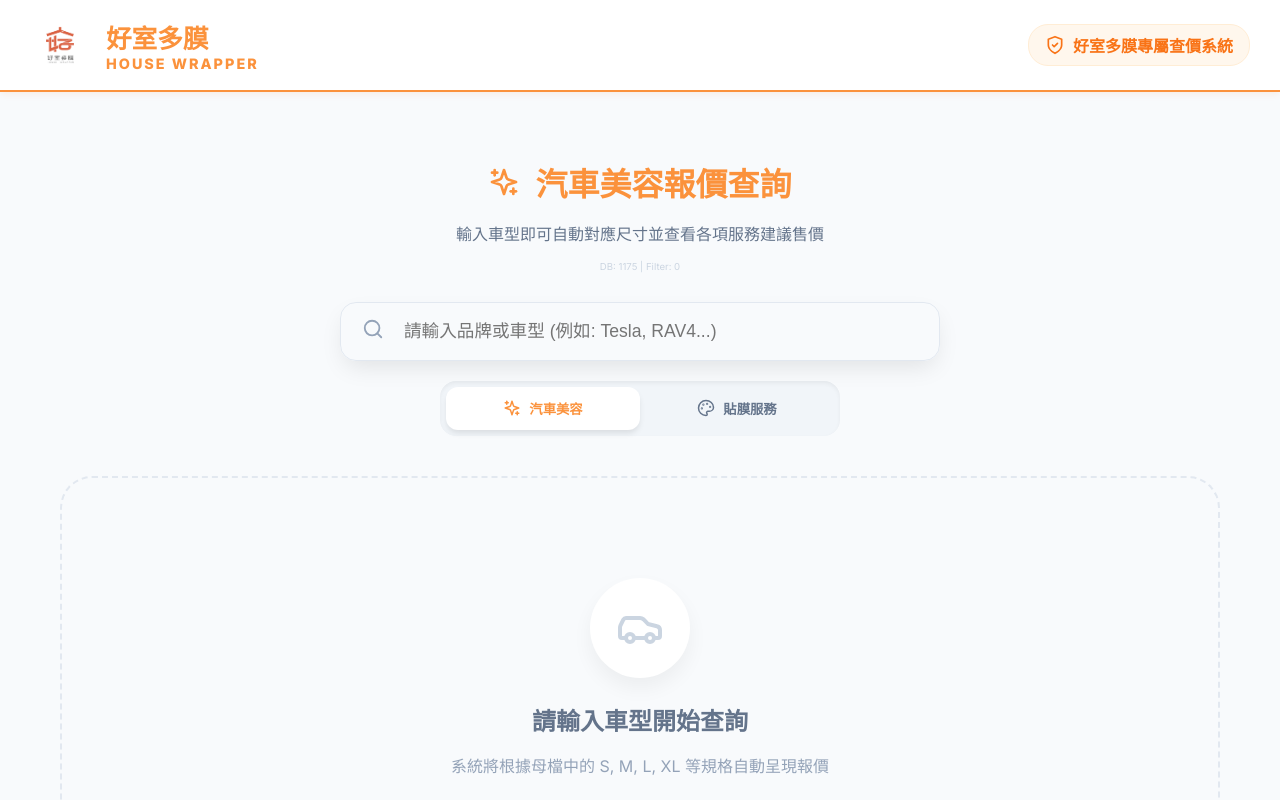
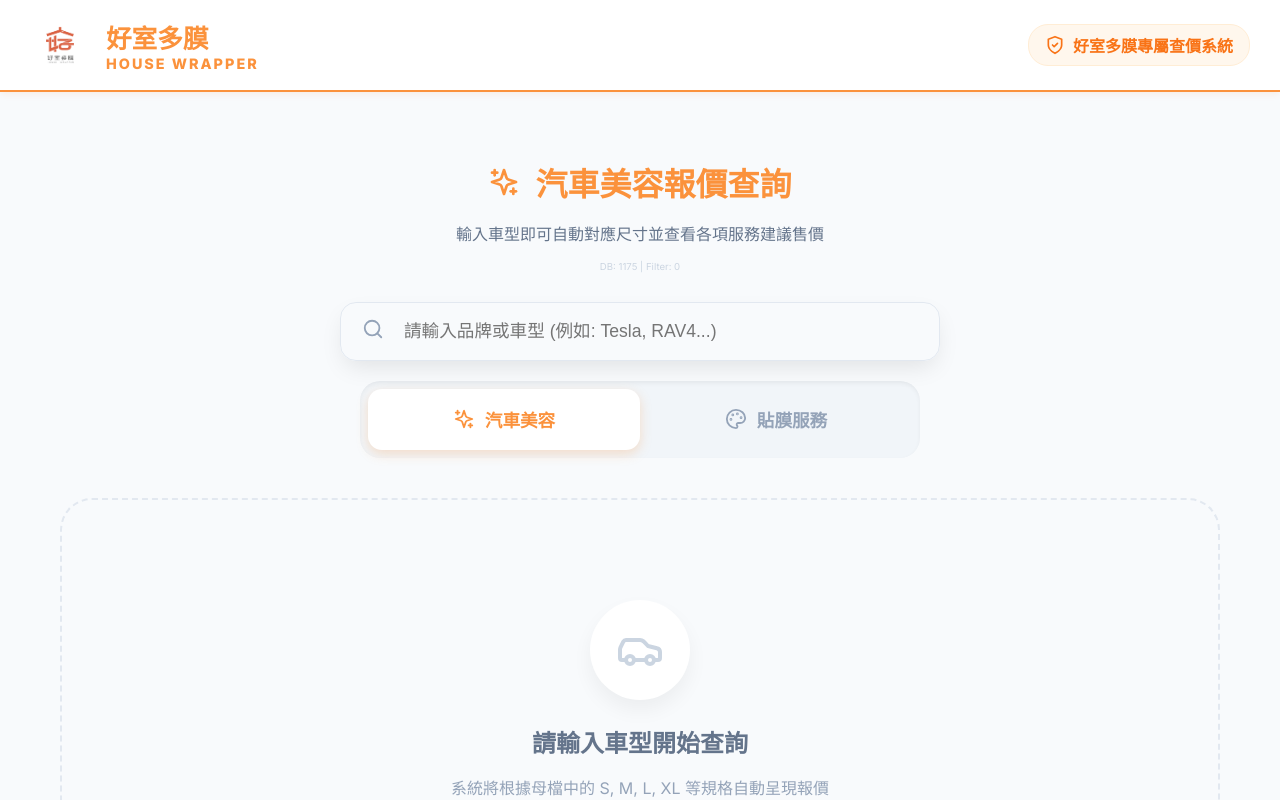
Before and after one commit to chenden13/housewrapper-price, a React (Vite) app: page / in a window 1280 px wide. Shown: the top 800 px of the page. Built offline with nearby package versions, Linux system fonts and the light colour scheme.

Commit message:
update-tabs-colors

```diff
--- a/src/PriceInquiryPage.tsx
+++ b/src/PriceInquiryPage.tsx
@@ -195,7 +195,7 @@ export const PriceInquiryPage: React.FC<PriceInquiryPageProps> = ({ vehicleMaste
           {activeCategory === 'detailing' ? (
             <><Sparkles size={32} color="#fb923c" /> 汽車美容報價查詢</>
           ) : (
-            <><Palette size={32} color="#4f46e5" /> 貼膜施工報價查詢</>
+            <><Palette size={32} color="#fb923c" /> 貼膜施工報價查詢</>
           )}
         </h2>
         <p style={{ color: '#64748b', fontSize: '1rem' }}>輸入車型即可自動對應尺寸並查看各項服務建議售價</p>
@@ -273,7 +273,7 @@ export const PriceInquiryPage: React.FC<PriceInquiryPageProps> = ({ vehicleMaste
                       <span style={{ marginLeft: '10px', color: '#64748b' }}>{v.model}</span>
                     </div>
                     <div style={{ display: 'flex', alignItems: 'center', gap: '8px' }}>
-                      <span style={{ background: '#e0e7ff', color: '#4f46e5', fontSize: '0.75rem', padding: '4px 8px', borderRadius: '6px', fontWeight: 'bold' }}>
+                      <span style={{ background: '#e0e7ff', color: '#fb923c', fontSize: '0.75rem', padding: '4px 8px', borderRadius: '6px', fontWeight: 'bold' }}>
                         貼膜: {v.size || 'M'}
                       </span>
                       <span style={{ background: '#e0f2fe', color: '#fb923c', fontSize: '0.75rem', padding: '4px 8px', borderRadius: '6px', fontWeight: 'bold' }}>
@@ -301,9 +301,9 @@ export const PriceInquiryPage: React.FC<PriceInquiryPageProps> = ({ vehicleMaste
           display: 'flex',
           justifyContent: 'center',
           background: '#f1f5f9',
-          padding: '6px',
-          borderRadius: '16px',
-          maxWidth: '400px',
+          padding: '8px',
+          borderRadius: '20px',
+          maxWidth: '560px',
           margin: '0 auto 40px auto',
           boxShadow: 'inset 0 2px 4px rgba(0,0,0,0.05)'
         }}>
@@ -311,43 +311,45 @@ export const PriceInquiryPage: React.FC<PriceInquiryPageProps> = ({ vehicleMaste
             onClick={() => setActiveCategory('detailing')}
             style={{
               flex: 1,
-              padding: '12px',
-              borderRadius: '12px',
+              padding: '18px 24px',
+              borderRadius: '14px',
               border: 'none',
               cursor: 'pointer',
-              fontWeight: 'bold',
+              fontWeight: '900',
+              fontSize: '1.1rem',
               display: 'flex',
               alignItems: 'center',
               justifyContent: 'center',
-              gap: '8px',
+              gap: '10px',
               background: activeCategory === 'detailing' ? '#fff' : 'transparent',
-              color: activeCategory === 'detailing' ? '#fb923c' : '#64748b',
-              boxShadow: activeCategory === 'detailing' ? '0 4px 6px -1px rgba(0, 0, 0, 0.1)' : 'none',
-              transition: 'all 0.2s'
+              color: activeCategory === 'detailing' ? '#fb923c' : '#94a3b8',
+              boxShadow: activeCategory === 'detailing' ? '0 4px 12px rgba(251,146,60,0.25)' : 'none',
+              transition: 'all 0.25s'
             }}
           >
-            <Sparkles size={18} /> 汽車美容
+            <Sparkles size={22} /> 汽車美容
           </button>
           <button
             onClick={() => setActiveCategory('film')}
             style={{
               flex: 1,
-              padding: '12px',
-              borderRadius: '12px',
+              padding: '18px 24px',
+              borderRadius: '14px',
               border: 'none',
               cursor: 'pointer',
-              fontWeight: 'bold',
+              fontWeight: '900',
+              fontSize: '1.1rem',
               display: 'flex',
               alignItems: 'center',
               justifyContent: 'center',
-              gap: '8px',
+              gap: '10px',
               background: activeCategory === 'film' ? '#fff' : 'transparent',
-              color: activeCategory === 'film' ? '#4f46e5' : '#64748b',
-              boxShadow: activeCategory === 'film' ? '0 4px 6px -1px rgba(0, 0, 0, 0.1)' : 'none',
-              transition: 'all 0.2s'
+              color: activeCategory === 'film' ? '#fb923c' : '#94a3b8',
+              boxShadow: activeCategory === 'film' ? '0 4px 12px rgba(251,146,60,0.25)' : 'none',
+              transition: 'all 0.25s'
             }}
           >
-            <Palette size={18} /> 貼膜服務
+            <Palette size={22} /> 貼膜服務
           </button>
         </div>
       )}
@@ -362,7 +364,7 @@ export const PriceInquiryPage: React.FC<PriceInquiryPageProps> = ({ vehicleMaste
             marginBottom: '30px',
             background: activeCategory === 'detailing'
               ? 'linear-gradient(135deg, #fb923c 0%, #c2410c 100%)'
-              : 'linear-gradient(135deg, #4f46e5 0%, #4338ca 100%)',
+              : 'linear-gradient(135deg, #fb923c 0%, #c2410c 100%)',
             padding: '25px 30px',
             borderRadius: '24px',
             color: '#fff',
@@ -395,7 +397,7 @@ export const PriceInquiryPage: React.FC<PriceInquiryPageProps> = ({ vehicleMaste
               <div style={{ display: 'flex', flexDirection: 'column', gap: '40px', gridColumn: 'span 2' }}>
                 {[
                   { title: "保養洗車、基本護理", icon: Droplets, theme: { main: '#fb923c', bg: '#f0f9ff', border: '#e0f2fe' }, items: detailingPrices.filter(i => ["經典洗", "光澤整備", "深層特勤", "鏡透打底Lv.1", "鏡透打底Lv.2", "視界去污"].includes(i.itemName)) },
-                  { title: "拋光鍍膜", icon: Sparkles, theme: { main: '#8b5cf6', bg: '#f5f3ff', border: '#ede9fe' }, items: detailingPrices.filter(i => ["S1單層護盾", "S1雙層護盾", "S2單層護盾", "S2雙層護盾", "視界強化", "鋁圈守護"].includes(i.itemName)) },
+                  { title: "拋光鍍膜", icon: Sparkles, theme: { main: '#8b5cf6', bg: '#fff7ed', border: '#ffedd5' }, items: detailingPrices.filter(i => ["S1單層護盾", "S1雙層護盾", "S2單層護盾", "S2雙層護盾", "視界強化", "鋁圈守護"].includes(i.itemName)) },
                   { title: "貼膜車專屬方案", icon: ShieldCheck, theme: { main: '#10b981', bg: '#ecfdf5', border: '#d1fae5' }, items: detailingPrices.filter(i => ["膜淨行動", "膜車專護方案"].includes(i.itemName)) }
                 ].map((group, gIdx) => {
                   const GroupIcon = group.icon;
@@ -499,7 +501,7 @@ export const PriceInquiryPage: React.FC<PriceInquiryPageProps> = ({ vehicleMaste
             <div style={{ display: 'grid', gridTemplateColumns: 'repeat(auto-fit, minmax(300px, 1fr))', gap: '25px' }}>
             {/* 改色膜 */}
             <div className="glass-panel" style={{ padding: '25px', borderRadius: '20px', border: '1px solid #e2e8f0', gridColumn: 'span 2' }}>
-              <div style={{ display: 'flex', alignItems: 'center', gap: '12px', marginBottom: '20px', color: '#4f46e5' }}>
+              <div style={{ display: 'flex', alignItems: 'center', gap: '12px', marginBottom: '20px', color: '#fb923c' }}>
                 <Palette size={24} />
                 <h4 style={{ margin: 0, fontSize: '1.2rem', fontWeight: '800' }}>全車改色膜 - 品牌系列報價</h4>
               </div>
@@ -508,7 +510,7 @@ export const PriceInquiryPage: React.FC<PriceInquiryPageProps> = ({ vehicleMaste
                 {/* AX Series */}
                 <div>
                   <div style={{ display: 'flex', alignItems: 'center', gap: '8px', marginBottom: '15px' }}>
-                    <div style={{ background: '#4f46e5', color: '#fff', padding: '2px 8px', borderRadius: '4px', fontSize: '0.8rem', fontWeight: 'bold' }}>AX</div>
+                    <div style={{ background: '#fb923c', color: '#fff', padding: '2px 8px', borderRadius: '4px', fontSize: '0.8rem', fontWeight: 'bold' }}>AX</div>
                     <span style={{ fontWeight: 'bold', color: '#1e293b' }}>AX 品牌系列</span>
                   </div>
                   <div style={{ display: 'flex', flexDirection: 'column', gap: '10px' }}>
@@ -544,18 +546,18 @@ export const PriceInquiryPage: React.FC<PriceInquiryPageProps> = ({ vehicleMaste
                 </div>
               </div>
 
-              <div style={{ marginTop: '25px', padding: '15px 20px', background: '#f5f3ff', borderRadius: '15px', border: '1px solid #ddd6fe' }}>
+              <div style={{ marginTop: '25px', padding: '15px 20px', background: '#fff7ed', borderRadius: '15px', border: '1px solid #ffedd5' }}>
                 <div style={{ display: 'flex', justifyContent: 'space-between', alignItems: 'center' }}>
                   <div style={{ display: 'flex', alignItems: 'center', gap: '12px' }}>
-                    <div style={{ background: '#7c3aed', color: '#fff', padding: '6px', borderRadius: '10px' }}>
+                    <div style={{ background: '#f97316', color: '#fff', padding: '6px', borderRadius: '10px' }}>
                       <ShieldCheck size={20} />
                     </div>
                     <div>
-                      <div style={{ fontWeight: 'bold', color: '#5b21b6', fontSize: '0.95rem' }}>全車改色加購 - 迎風面犀牛皮</div>
-                      <div style={{ fontSize: '0.75rem', color: '#7c3aed' }}>品牌: Pixel8bit (Hood+Fender)</div>
+                      <div style={{ fontWeight: 'bold', color: '#c2410c', fontSize: '0.95rem' }}>全車改色加購 - 迎風面犀牛皮</div>
+                      <div style={{ fontSize: '0.75rem', color: '#f97316' }}>品牌: Pixel8bit (Hood+Fender)</div>
                     </div>
                   </div>
-                  <div style={{ fontSize: '1.2rem', fontWeight: '900', color: '#5b21b6' }}>
+                  <div style={{ fontSize: '1.2rem', fontWeight: '900', color: '#c2410c' }}>
                     <span style={{ fontSize: '0.8rem', marginRight: '3px' }}>+ $</span>18,000
                   </div>
                 </div>
@@ -606,22 +608,22 @@ export const PriceInquiryPage: React.FC<PriceInquiryPageProps> = ({ vehicleMaste
                   <div style={{ display: 'flex', flexDirection: 'column', gap: '10px' }}>
                     {Object.entries(FRONT_PPF_PRICING).map(([name, base]) => (
                       <div key={name} style={{ display: 'flex', justifyContent: 'space-between', alignItems: 'center', padding: '12px 15px', background: '#f0f9ff', borderRadius: '10px', border: '1px solid #e0f2fe' }}>
-                        <span style={{ fontSize: '0.9rem', color: '#0369a1', fontWeight: '600' }}>{name}</span>
-                        <span style={{ fontSize: '1.1rem', fontWeight: '800', color: '#0c4a6e' }}>
+                        <span style={{ fontSize: '0.9rem', color: '#f97316', fontWeight: '600' }}>{name}</span>
+                        <span style={{ fontSize: '1.1rem', fontWeight: '800', color: '#c2410c' }}>
                           ${calculateFrontPpfPrice(base, selectedVehicle.size).toLocaleString()}
                         </span>
                       </div>
                     ))}
                   </div>
                   <div style={{ marginTop: '20px', padding: '15px', background: '#f8fafc', borderRadius: '12px', border: '1px solid #e2e8f0' }}>
-                    <div style={{ fontSize: '0.8rem', color: '#0369a1', fontWeight: 'bold', marginBottom: '10px', display: 'flex', alignItems: 'center', gap: '5px' }}>
+                    <div style={{ fontSize: '0.8rem', color: '#f97316', fontWeight: 'bold', marginBottom: '10px', display: 'flex', alignItems: 'center', gap: '5px' }}>
                       <Zap size={14} /> 迎風面加購 - 後半車鍍膜
                     </div>
                     <div style={{ display: 'flex', flexDirection: 'column', gap: '8px' }}>
                       {Object.entries(REAR_COATING_PRICING).map(([name, base]) => (
                         <div key={name} style={{ display: 'flex', justifyContent: 'space-between', alignItems: 'center', padding: '8px 12px', background: '#fff', borderRadius: '8px', border: '1px solid #e2e8f0' }}>
                           <span style={{ fontSize: '0.8rem', color: '#475569', fontWeight: '600' }}>{name}</span>
-                          <span style={{ fontSize: '0.9rem', fontWeight: '800', color: '#0369a1' }}>
+                          <span style={{ fontSize: '0.9rem', fontWeight: '800', color: '#f97316' }}>
                             +${calculateRearCoatingPrice(base, selectedVehicle.size).toLocaleString()}
                           </span>
                         </div>
@@ -641,7 +643,7 @@ export const PriceInquiryPage: React.FC<PriceInquiryPageProps> = ({ vehicleMaste
           <div style={{ marginTop: '30px', display: 'grid', gridTemplateColumns: 'repeat(auto-fit, minmax(300px, 1fr))', gap: '25px' }}>
              {/* 隔熱紙方案 */}
              <div className="glass-panel" style={{ padding: '25px', borderRadius: '20px', border: '1px solid #e2e8f0', gridColumn: 'span 2' }}>
-                <h4 style={{ marginBottom: '20px', color: '#1e3a8a', fontWeight: '800', display: 'flex', alignItems: 'center', gap: '8px' }}>
+                <h4 style={{ marginBottom: '20px', color: '#c2410c', fontWeight: '800', display: 'flex', alignItems: 'center', gap: '8px' }}>
                   <Sun size={20} /> 隔熱紙專業方案
                 </h4>
 
@@ -649,7 +651,7 @@ export const PriceInquiryPage: React.FC<PriceInquiryPageProps> = ({ vehicleMaste
                   <div style={{ display: 'grid', gridTemplateColumns: 'repeat(auto-fit, minmax(280px, 1fr))', gap: '20px' }}>
                     {Object.entries(TINT_GROUPS).map(([group, items]) => (
                       <div key={group} style={{ background: '#f8fafc', padding: '15px', borderRadius: '15px', border: '1px solid #e2e8f0' }}>
-                        <div style={{ fontWeight: 'bold', color: '#1e3a8a', fontSize: '0.9rem', marginBottom: '10px', borderBottom: '1px solid #e2e8f0', paddingBottom: '5px' }}>{group}</div>
+                        <div style={{ fontWeight: 'bold', color: '#c2410c', fontSize: '0.9rem', marginBottom: '10px', borderBottom: '1px solid #e2e8f0', paddingBottom: '5px' }}>{group}</div>
                         <div style={{ display: 'flex', flexDirection: 'column', gap: '8px' }}>
                           {items.map(item => {
                             const prices = TINT_PRICE_TABLE[item];
@@ -661,7 +663,7 @@ export const PriceInquiryPage: React.FC<PriceInquiryPageProps> = ({ vehicleMaste
                               <div key={item} style={{ fontSize: '0.85rem' }}>
                                 <div style={{ display: 'flex', justifyContent: 'space-between', color: '#475569', fontWeight: '600' }}>
                                   <span>{item}</span>
-                                  <span style={{ color: '#1e3a8a' }}>${price.toLocaleString()}</span>
+                                  <span style={{ color: '#c2410c' }}>${price.toLocaleString()}</span>
                                 </div>
                                 <div style={{ display: 'flex', justifyContent: 'space-between', fontSize: '0.75rem', color: '#94a3b8', marginTop: '2px' }}>
                                   <span>(含天窗方案)</span>
@@ -675,11 +677,11 @@ export const PriceInquiryPage: React.FC<PriceInquiryPageProps> = ({ vehicleMaste
                     ))}
                   </div>
                 ) : (
-                  <div style={{ background: '#eff6ff', padding: '20px', borderRadius: '15px', border: '1px dashed #3b82f6', textAlign: 'center' }}>
-                     <p style={{ color: '#1e40af', fontWeight: 'bold', margin: 0 }}>
+                  <div style={{ background: '#fff7ed', padding: '20px', borderRadius: '15px', border: '1px dashed #fb923c', textAlign: 'center' }}>
+                     <p style={{ color: '#c2410c', fontWeight: 'bold', margin: 0 }}>
                        最低 $ {pricing?.tint} 起
                      </p>
-                     <p style={{ color: '#60a5fa', fontSize: '0.85rem', margin: '5px 0 0 0' }}>
+                     <p style={{ color: '#fba56a', fontSize: '0.85rem', margin: '5px 0 0 0' }}>
                        (依車型不同須詢問隔熱紙廠商實際報價)
                      </p>
                   </div>
@@ -703,7 +705,7 @@ export const PriceInquiryPage: React.FC<PriceInquiryPageProps> = ({ vehicleMaste
                           <div key={m.model} style={{ background: '#f8fafc', padding: '12px 15px', borderRadius: '12px', border: '1px solid #f1f5f9' }}>
                             <div style={{ display: 'flex', justifyContent: 'space-between', alignItems: 'center' }}>
                               <span style={{ fontWeight: '700', color: '#1e293b' }}>{m.brand} {m.model}</span>
-                              <span style={{ fontWeight: '800', color: '#2563eb' }}>${m.price.toLocaleString()}</span>
+                              <span style={{ fontWeight: '800', color: '#fb923c' }}>${m.price.toLocaleString()}</span>
                             </div>
                             {m.note && <div style={{ fontSize: '0.75rem', color: '#94a3b8', marginTop: '4px' }}>{m.note}</div>}
                           </div>
@@ -719,7 +721,7 @@ export const PriceInquiryPage: React.FC<PriceInquiryPageProps> = ({ vehicleMaste
                           <div key={m.model} style={{ background: '#f8fafc', padding: '12px 15px', borderRadius: '12px', border: '1px solid #f1f5f9' }}>
                             <div style={{ display: 'flex', justifyContent: 'space-between', alignItems: 'center' }}>
                               <span style={{ fontWeight: '700', color: '#1e293b' }}>{m.brand} {m.model}</span>
-                              <span style={{ fontWeight: '800', color: '#2563eb' }}>${m.price.toLocaleString()}</span>
+                              <span style={{ fontWeight: '800', color: '#fb923c' }}>${m.price.toLocaleString()}</span>
                             </div>
                             {m.note && <div style={{ fontSize: '0.75rem', color: '#94a3b8', marginTop: '4px' }}>{m.note}</div>}
                           </div>
```
